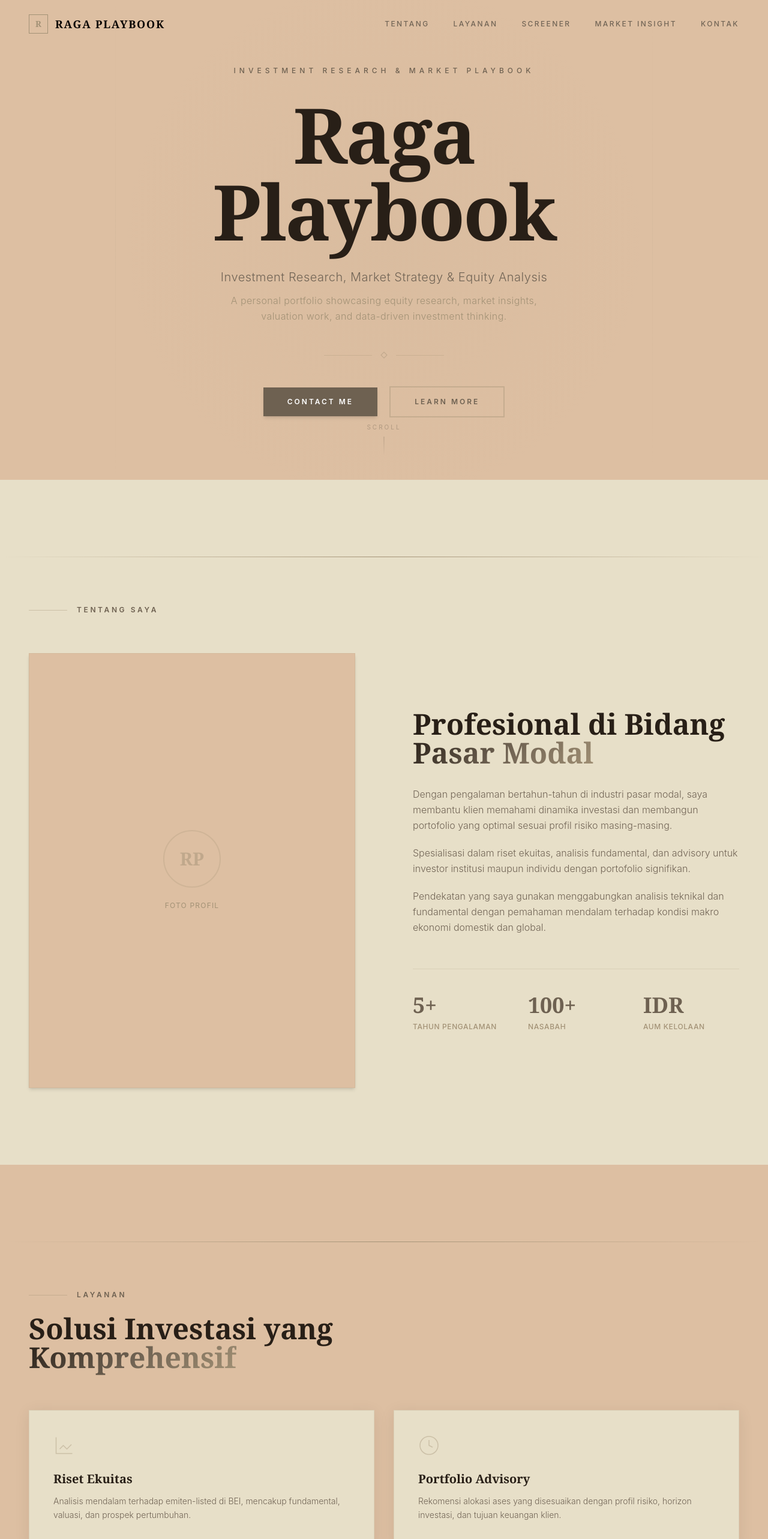
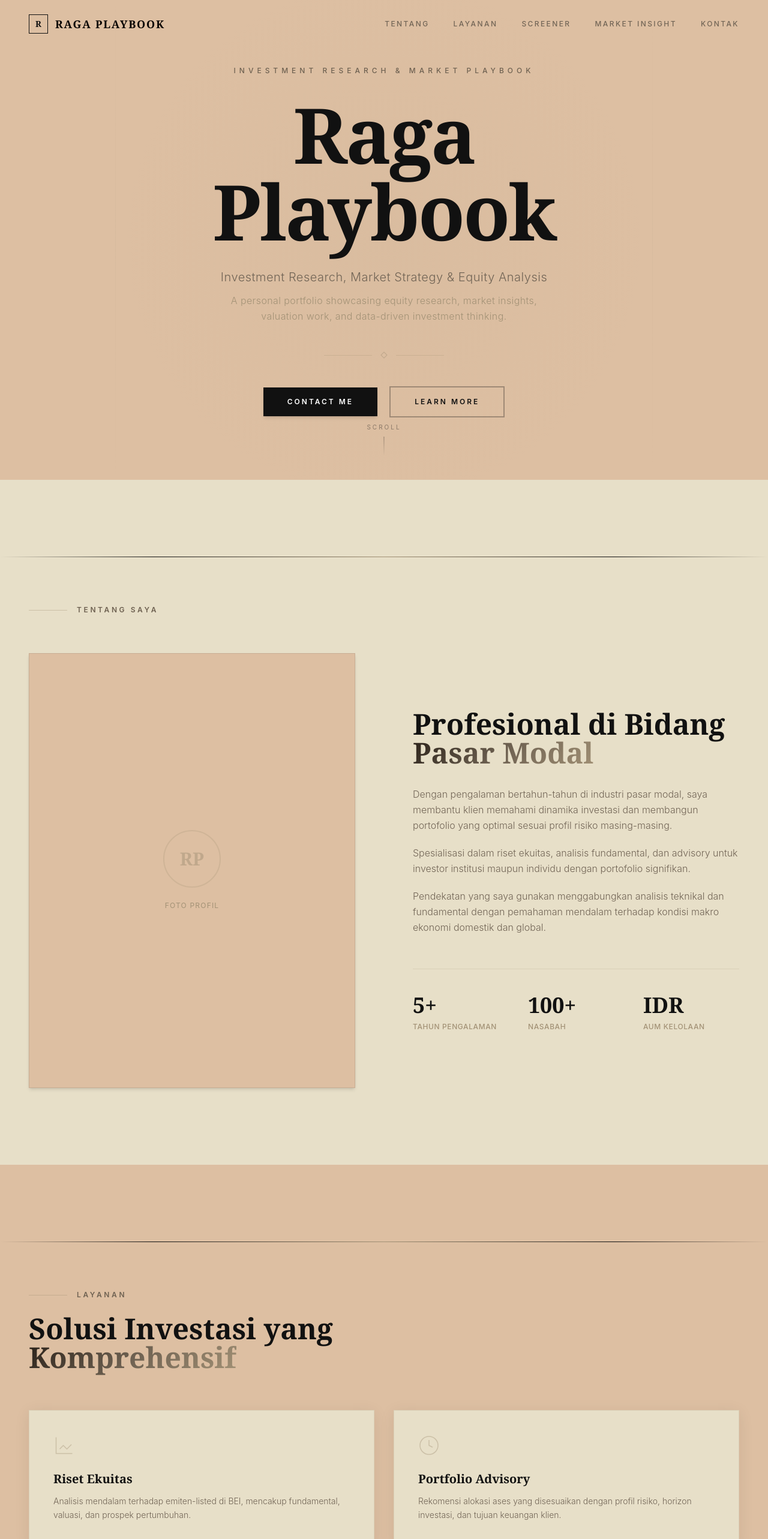
Before and after one commit to broden101/portfolio, a Next.js app: page / in a window 1280 px wide. Shown: the top 2566 px of the page at 60% size. Built offline with nearby package versions, Linux system fonts and the light colour scheme.

Commit message:
accent: add black highlights to headings, buttons, borders

```diff
--- a/app/globals.css
+++ b/app/globals.css
@@ -13,6 +13,7 @@
   --text: #070301;
   --text-muted: #726556;
   --gold: #A39276;
+  --black: #111111;
   --border: rgba(163, 146, 118, 0.2);
   --shadow: 0 4px 24px rgba(40, 31, 23, 0.08);
   --shadow-lg: 0 12px 48px rgba(40, 31, 23, 0.12);
@@ -32,7 +33,7 @@ body {
 
 ::selection { background: var(--accent); color: #fff; }
 
-.gold-line { height: 1px; background: linear-gradient(90deg, transparent, var(--accent), transparent); }
+.gold-line { height: 1px; background: linear-gradient(90deg, transparent, #111111 20%, var(--accent) 50%, #111111 80%, transparent); }
 
 .text-gold-gradient {
   background: linear-gradient(135deg, var(--primary-dark), var(--primary), var(--accent));
--- a/components/About.tsx
+++ b/components/About.tsx
@@ -12,7 +12,7 @@ export default function About() {
 
         <div className="grid lg:grid-cols-2 gap-16 lg:gap-24">
           <div className="relative">
-            <div className="aspect-[3/4] bg-[#DDBFA2] border border-[#A39276]/15 shadow-md flex items-center justify-center">
+            <div className="aspect-[3/4] bg-[#DDBFA2] border border-[#111111]/10 shadow-md flex items-center justify-center">
               <div className="text-center">
                 <div className="w-24 h-24 mx-auto mb-4 rounded-full border-2 border-[#A39276]/25 flex items-center justify-center">
                   <span className="text-[#A39276]/50 text-3xl font-serif font-bold">RP</span>
@@ -20,11 +20,11 @@ export default function About() {
                 <span className="text-[#A39276] text-xs tracking-widest uppercase">Foto Profil</span>
               </div>
             </div>
-            <div className="absolute -bottom-3 -right-3 w-full h-full border border-[#A39276]/20 -z-10" />
+            <div className="absolute -bottom-3 -right-3 w-full h-full border border-[#111111]/15 -z-10" />
           </div>
 
           <div className="flex flex-col justify-center">
-            <h2 className="font-serif text-4xl md:text-5xl text-[#281F17] mb-8 leading-tight font-bold">
+            <h2 className="font-serif text-4xl md:text-5xl text-[#111111] mb-8 leading-tight font-bold">
               Profesional di Bidang<br />
               <span className="text-gold-gradient">Pasar Modal</span>
             </h2>
@@ -42,7 +42,7 @@ export default function About() {
                 { number: "IDR", label: "AUM Kelolaan" },
               ].map((stat) => (
                 <div key={stat.label}>
-                  <div className="font-serif text-3xl md:text-4xl text-[#6E6151] mb-2 font-bold">{stat.number}</div>
+                  <div className="font-serif text-3xl md:text-4xl text-[#111111] mb-2 font-bold">{stat.number}</div>
                   <div className="text-[#A39276] text-xs tracking-wider uppercase font-medium">{stat.label}</div>
                 </div>
               ))}
--- a/components/Contact.tsx
+++ b/components/Contact.tsx
@@ -24,7 +24,7 @@ export default function Contact() {
               <span className="text-[#6E6151] text-xs tracking-[0.3em] uppercase font-semibold">Hubungi Saya</span>
             </div>
 
-            <h2 className="font-serif text-4xl md:text-5xl text-[#281F17] mb-8 font-bold">
+            <h2 className="font-serif text-4xl md:text-5xl text-[#111111] mb-8 font-bold">
               Mulai <span className="text-gold-gradient">Percakapan</span>
             </h2>
 
@@ -42,7 +42,7 @@ export default function Contact() {
                   <div className="w-px h-5 bg-[#A39276]/30 mt-0.5" />
                   <div>
                     <div className="text-[#A39276] text-xs tracking-[0.2em] uppercase mb-1 font-medium">{item.label}</div>
-                    <div className="text-[#281F17] text-sm font-medium">{item.value}</div>
+                    <div className="text-[#111111] text-sm font-medium">{item.value}</div>
                   </div>
                 </div>
               ))}
@@ -83,7 +83,7 @@ export default function Contact() {
 
               <button
                 type="submit"
-                className="w-full py-4 bg-[#6E6151] text-white text-xs tracking-[0.25em] uppercase font-semibold hover:bg-[#281F17] transition-all duration-300 shadow-md hover:shadow-lg"
+                className="w-full py-4 bg-[#111111] text-white text-xs tracking-[0.25em] uppercase font-semibold hover:bg-[#000000] transition-all duration-300 shadow-md hover:shadow-lg"
               >
                 {sent ? "✓ Pesan Terkirim" : "Kirim Pesan"}
               </button>
--- a/components/Footer.tsx
+++ b/components/Footer.tsx
@@ -6,8 +6,8 @@ export default function Footer() {
       <div className="max-w-7xl mx-auto px-6 lg:px-12 py-14">
         <div className="flex flex-col md:flex-row items-center justify-between gap-6">
           <div className="flex items-center gap-3">
-            <div className="w-7 h-7 border border-[#A39276]/40 flex items-center justify-center">
-              <span className="text-[#6E6151] font-serif text-xs font-semibold">R</span>
+            <div className="w-7 h-7 border border-[#111111]/30 flex items-center justify-center">
+              <span className="text-[#111111] font-serif text-xs font-semibold">R</span>
             </div>
             <span className="font-serif text-sm tracking-widest text-[#726556] uppercase font-semibold">Raga Playbook</span>
           </div>
--- a/components/Hero.tsx
+++ b/components/Hero.tsx
@@ -15,7 +15,7 @@ export default function Hero() {
           </span>
         </div>
 
-        <h1 className="animate-fade-in animate-delay-1 opacity-0 font-serif text-6xl md:text-7xl lg:text-9xl font-bold tracking-tight text-[#281F17] mb-8">
+        <h1 className="animate-fade-in animate-delay-1 opacity-0 font-serif text-6xl md:text-7xl lg:text-9xl font-bold tracking-tight text-[#111111] mb-8">
           Raga Playbook
         </h1>
 
@@ -34,18 +34,18 @@ export default function Hero() {
         </div>
 
         <div className="animate-fade-in animate-delay-4 opacity-0 flex flex-col sm:flex-row items-center justify-center gap-5">
-          <a href="#contact" className="px-10 py-4 bg-[#6E6151] text-white text-xs tracking-[0.25em] uppercase font-semibold hover:bg-[#281F17] transition-all duration-300 shadow-md hover:shadow-lg">
+          <a href="#contact" className="px-10 py-4 bg-[#111111] text-white text-xs tracking-[0.25em] uppercase font-semibold hover:bg-[#000000] transition-all duration-300 shadow-md hover:shadow-lg">
             Contact Me
           </a>
-          <a href="#about" className="px-10 py-4 border-2 border-[#A39276]/40 text-[#6E6151] text-xs tracking-[0.25em] uppercase font-semibold hover:border-[#6E6151] hover:bg-[#A39276]/10 transition-all duration-300">
+          <a href="#about" className="px-10 py-4 border-2 border-[#111111]/30 text-[#111111] text-xs tracking-[0.25em] uppercase font-semibold hover:border-[#111111] hover:bg-[#A39276]/10 transition-all duration-300">
             Learn More
           </a>
         </div>
       </div>
 
       <div className="absolute bottom-10 left-1/2 -translate-x-1/2 flex flex-col items-center gap-2 opacity-40">
-        <span className="text-[10px] tracking-[0.3em] uppercase text-[#6E6151]">Scroll</span>
-        <div className="w-px h-8 bg-gradient-to-b from-[#6E6151] to-transparent" />
+        <span className="text-[10px] tracking-[0.3em] uppercase text-[#111111]">Scroll</span>
+        <div className="w-px h-8 bg-gradient-to-b from-[#111111] to-transparent" />
       </div>
     </section>
   );
--- a/components/MarketInsights.tsx
+++ b/components/MarketInsights.tsx
@@ -17,7 +17,7 @@ export default function MarketInsights() {
               <div className="w-16 h-px bg-[#A39276]/40" />
               <span className="text-[#6E6151] text-xs tracking-[0.3em] uppercase font-semibold">Market Insight</span>
             </div>
-            <h2 className="font-serif text-4xl md:text-5xl text-[#281F17] font-bold">
+            <h2 className="font-serif text-4xl md:text-5xl text-[#111111] font-bold">
               Wawasan <span className="text-gold-gradient">Pasar</span>
             </h2>
           </div>
@@ -31,7 +31,7 @@ export default function MarketInsights() {
                 <span className="w-1 h-1 rounded-full bg-[#A39276]/40" />
                 <span className="text-[#A39276] text-xs tracking-wider uppercase">{item.tag}</span>
               </div>
-              <h3 className="font-serif text-lg text-[#281F17] mb-3 font-semibold group-hover:text-[#6E6151] transition-colors duration-300">{item.title}</h3>
+              <h3 className="font-serif text-lg text-[#111111] mb-3 font-semibold group-hover:text-[#6E6151] transition-colors duration-300">{item.title}</h3>
               <p className="text-[#726556] text-sm leading-relaxed font-light flex-1">{item.excerpt}</p>
               <div className="mt-6 pt-6 border-t border-[#A39276]/15">
                 <span className="text-[#A39276] text-xs tracking-[0.2em] uppercase font-medium group-hover:text-[#6E6151] transition-colors">
--- a/components/Navbar.tsx
+++ b/components/Navbar.tsx
@@ -21,12 +21,12 @@ export default function Navbar() {
   }, []);
 
   return (
-    <nav className={`fixed top-0 left-0 right-0 z-50 transition-all duration-500 ${scrolled ? "bg-[#DDBFA2]/95 backdrop-blur-md border-b border-[#A39276]/20 shadow-sm" : "bg-transparent"}`}>
+    <nav className={`fixed top-0 left-0 right-0 z-50 transition-all duration-500 ${scrolled ? "bg-[#DDBFA2]/95 backdrop-blur-md border-b border-[#111111]/10 shadow-sm" : "bg-transparent"}`}>
       <div className="max-w-7xl mx-auto px-6 lg:px-12">
         <div className="flex items-center justify-between h-20">
           <a href="#" className="flex items-center gap-3">
-            <div className="w-8 h-8 border border-[#A39276] flex items-center justify-center">
-              <span className="text-[#A39276] font-serif text-sm font-semibold">R</span>
+            <div className="w-8 h-8 border border-[#111111] flex items-center justify-center">
+              <span className="text-[#111111] font-serif text-sm font-semibold">R</span>
             </div>
             <span className="font-serif text-lg tracking-widest text-[#070301] uppercase font-semibold">
               Raga Playbook
--- a/components/ScannerButton.tsx
+++ b/components/ScannerButton.tsx
@@ -36,7 +36,7 @@ export function ScannerButton({ onResults, onLoading }: Props) {
 
   return (
     <div className="flex items-center gap-3">
-      <button onClick={runScan} disabled={loading} className="px-7 py-3 bg-[#6E6151] text-white text-xs tracking-[0.2em] uppercase font-semibold hover:bg-[#281F17] transition-all duration-300 disabled:opacity-40 disabled:cursor-not-allowed shadow-md hover:shadow-lg">
+      <button onClick={runScan} disabled={loading} className="px-7 py-3 bg-[#111111] text-white text-xs tracking-[0.2em] uppercase font-semibold hover:bg-[#000000] transition-all duration-300 disabled:opacity-40 disabled:cursor-not-allowed shadow-md hover:shadow-lg">
         {loading ? (
           <span className="flex items-center gap-2">
             <svg className="animate-spin h-4 w-4" viewBox="0 0 24 24"><circle className="opacity-25" cx="12" cy="12" r="10" stroke="currentColor" strokeWidth="4" fill="none" /><path className="opacity-75" fill="currentColor" d="M4 12a8 8 0 018-8V0C5.373 0 0 5.373 0 12h4z" /></svg>
--- a/components/Services.tsx
+++ b/components/Services.tsx
@@ -33,7 +33,7 @@ export default function Services() {
           <span className="text-[#6E6151] text-xs tracking-[0.3em] uppercase font-semibold">Layanan</span>
         </div>
 
-        <h2 className="font-serif text-4xl md:text-5xl text-[#281F17] mb-16 max-w-xl font-bold">
+        <h2 className="font-serif text-4xl md:text-5xl text-[#111111] mb-16 max-w-xl font-bold">
           Solusi Investasi yang <span className="text-gold-gradient">Komprehensif</span>
         </h2>
 
@@ -43,7 +43,7 @@ export default function Services() {
               <div className="text-[#A39276]/40 group-hover:text-[#6E6151] transition-colors duration-500 mb-6">
                 {s.icon}
               </div>
-              <h3 className="font-serif text-xl text-[#281F17] mb-3 font-semibold">{s.title}</h3>
+              <h3 className="font-serif text-xl text-[#111111] mb-3 font-semibold">{s.title}</h3>
               <p className="text-[#726556] text-sm leading-relaxed font-light">{s.desc}</p>
             </div>
           ))}
```
Also changed, not shown: app/screener/page.tsx (+4 -4 lines).
